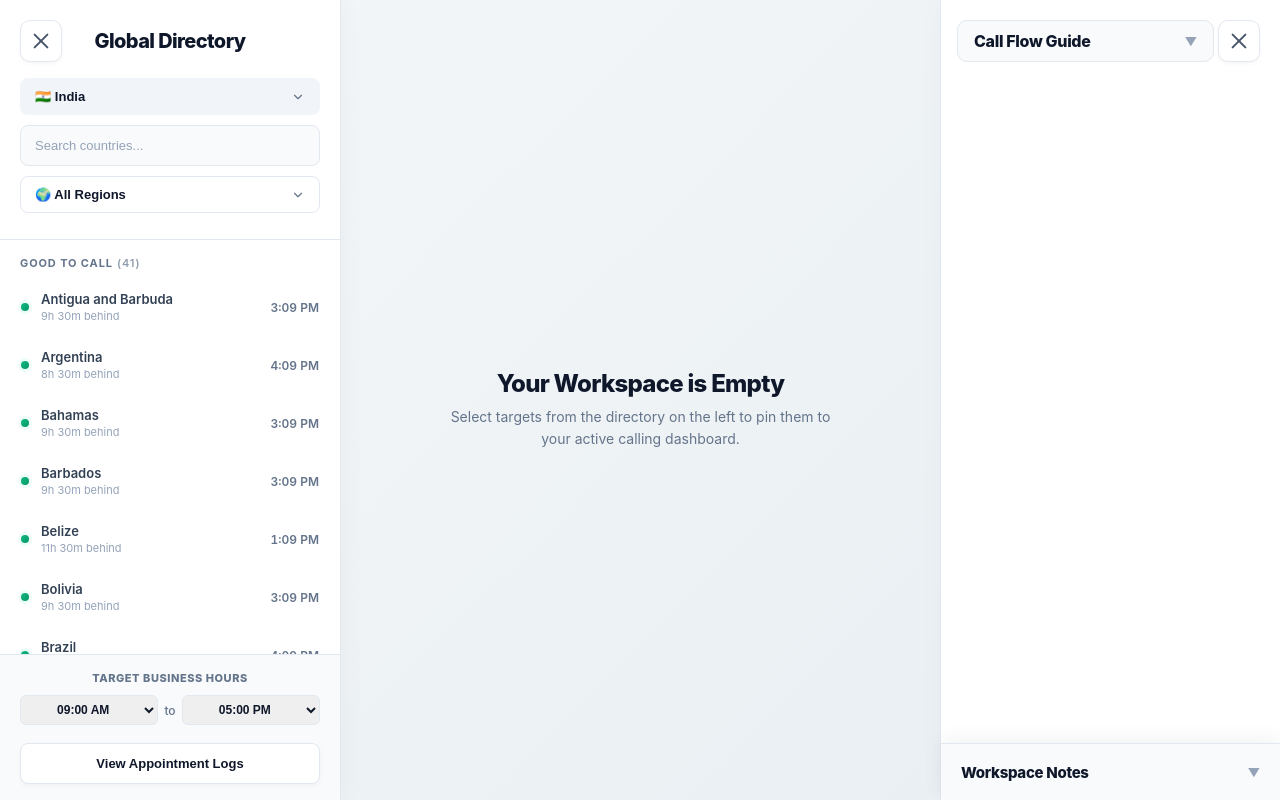
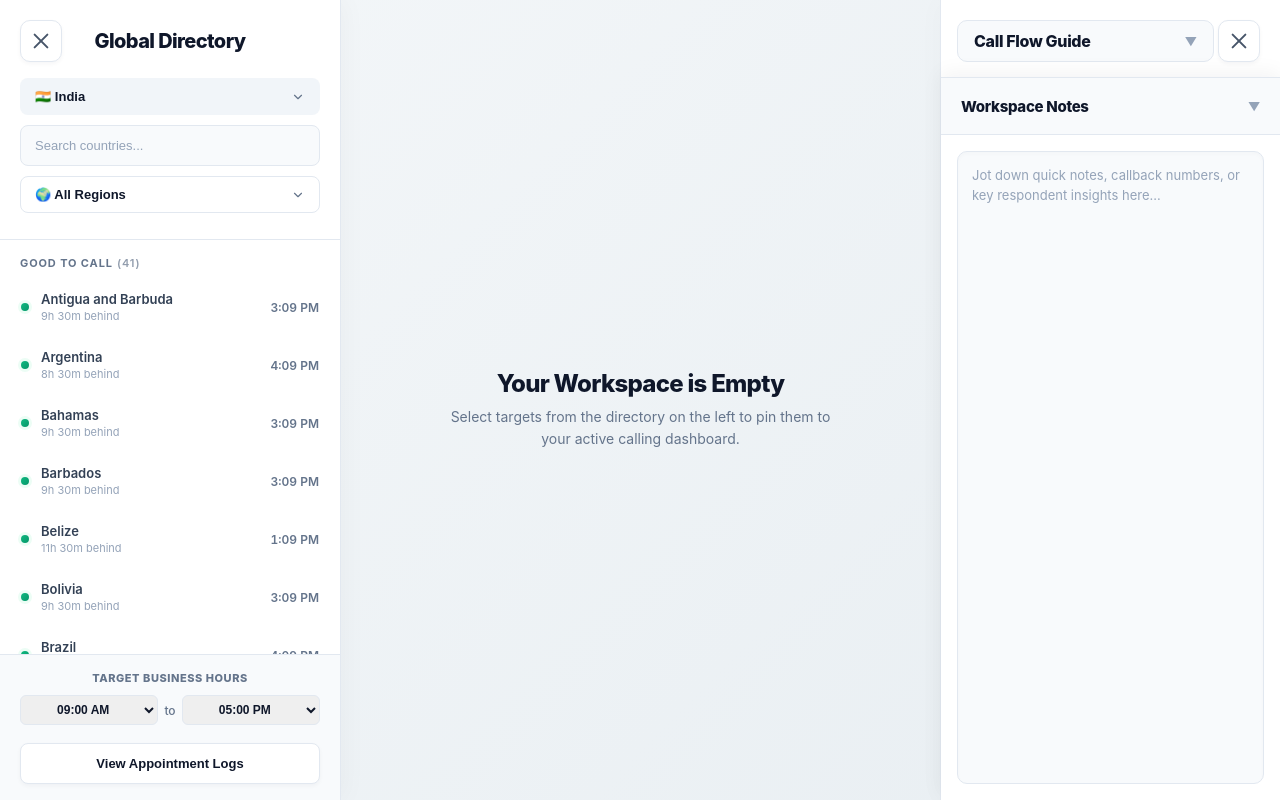
Before and after one commit to pdkokare1/IRSTool, a React (Vite) app: page / in a window 1280 px wide. Built offline with nearby package versions, Linux system fonts and the light colour scheme.

Commit message:
Update RightDrawer.jsx

```diff
--- a/components/RightDrawer.jsx
+++ b/components/RightDrawer.jsx
@@ -10,6 +10,13 @@ export default function RightDrawer({
   const [isNotesOpen, setIsNotesOpen] = useState(false);
   const [drawerWidth, setDrawerWidth] = useState(() => parseInt(localStorage.getItem('rightDrawerWidth_v1')) || 340);
   const isResizing = useRef(false);
+
+  // Auto-minimize the workspace notes if the user opens the Call Flow Guide
+  useEffect(() => {
+    if (isFlowGuideExpanded) {
+      setIsNotesOpen(false);
+    }
+  }, [isFlowGuideExpanded]);
 
   // Persist drawer width layout to local storage
   useEffect(() => {
@@ -51,6 +58,25 @@ export default function RightDrawer({
       document.removeEventListener('mouseup', handleMouseUp);
     };
   }, [handleMouseMove, handleMouseUp]);
+
+  // Determine Notes CSS Class dynamically
+  let notesClass = 'closed';
+  if (!isFlowGuideExpanded) {
+    notesClass = 'full';
+  } else if (isNotesOpen) {
+    notesClass = 'open';
+  }
+
+  // Handle click on the Notes Header
+  const handleNotesToggle = () => {
+    if (!isFlowGuideExpanded) {
+      // If notes are full because the Guide is closed, opening the Guide will auto-minimize the notes via the useEffect
+      setIsFlowGuideExpanded(true);
+    } else {
+      // Standard manual toggle behavior
+      setIsNotesOpen(!isNotesOpen);
+    }
+  };
 
   return (
     <div
@@ -129,10 +155,10 @@ export default function RightDrawer({
       )}
 
       {/* Workspace Notes Bottom Drawer */}
-      <div className={`scratchpad-container ${isNotesOpen ? 'open' : 'closed'}`}>
-        <div className="scratchpad-header" onClick={() => setIsNotesOpen(!isNotesOpen)}>
+      <div className={`scratchpad-container ${notesClass}`}>
+        <div className="scratchpad-header" onClick={handleNotesToggle}>
           <span>Workspace Notes</span>
-          <span className={`caret ${isNotesOpen ? 'open' : ''}`}>▼</span>
+          <span className={`caret ${notesClass !== 'closed' ? 'open' : ''}`}>▲</span>
         </div>
         <div className="scratchpad-body">
           <textarea
```
